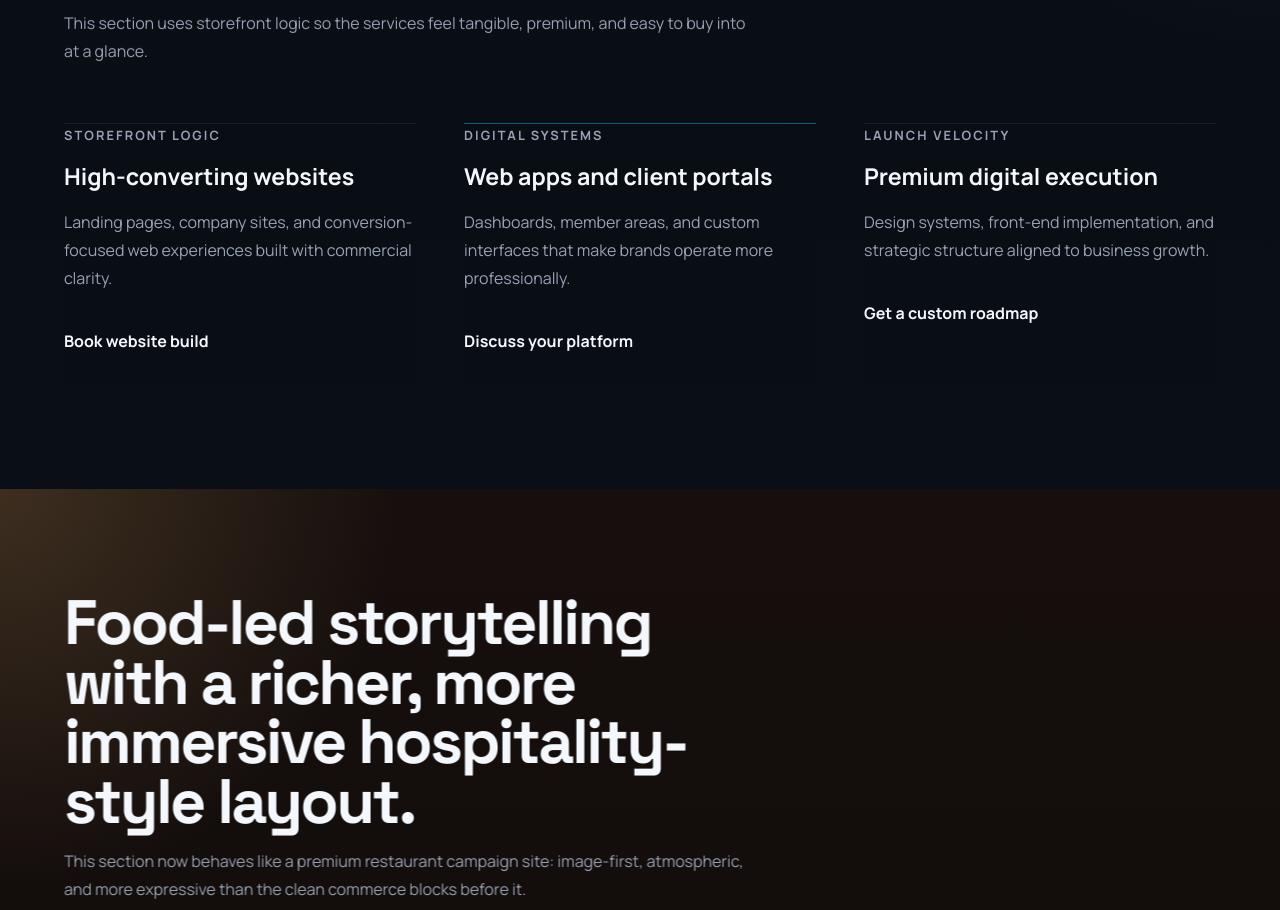
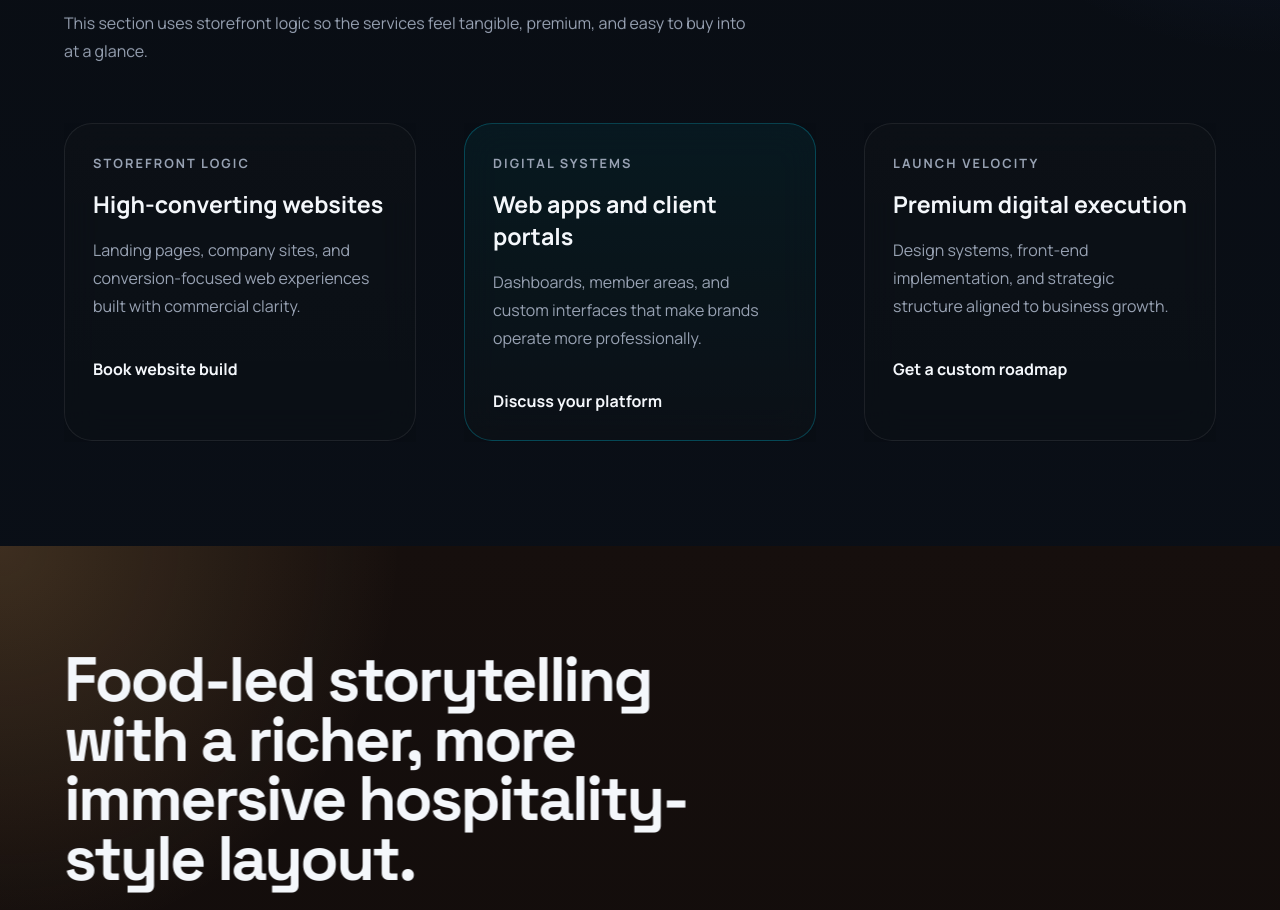
Before and after one commit to Sinxn-coder/Nexlyte, a React (Vite) app: page / in a window 1280 px wide. Shown: the part 1270-2180 px from the top of the page. Built offline with nearby package versions, Linux system fonts and the light colour scheme.

Commit message:
Restore curved service cards

```diff
--- a/src/styles.css
+++ b/src/styles.css
@@ -439,12 +439,13 @@ textarea {
 .service-card {
   position: relative;
   overflow: hidden;
-  padding: 0 0 32px;
-  border: 0;
-  background: transparent;
-  box-shadow: none;
-  border-radius: 0;
-  border-top: 1px solid rgba(255, 255, 255, 0.08);
+  padding: 28px;
+  border: 1px solid rgba(255, 255, 255, 0.08);
+  background:
+    linear-gradient(180deg, rgba(255, 255, 255, 0.02), rgba(255, 255, 255, 0.01)),
+    rgba(7, 11, 16, 0.42);
+  box-shadow: 0 18px 50px rgba(0, 0, 0, 0.14);
+  border-radius: 28px;
 }
 
 .service-card::after {
@@ -476,7 +477,10 @@ textarea {
 }
 
 .accent-card {
-  border-top-color: rgba(0, 221, 255, 0.4);
+  border-color: rgba(0, 221, 255, 0.24);
+  background:
+    linear-gradient(180deg, rgba(0, 221, 255, 0.06), rgba(255, 255, 255, 0.015)),
+    rgba(7, 11, 16, 0.46);
 }
 
 .editorial-panel {
```
